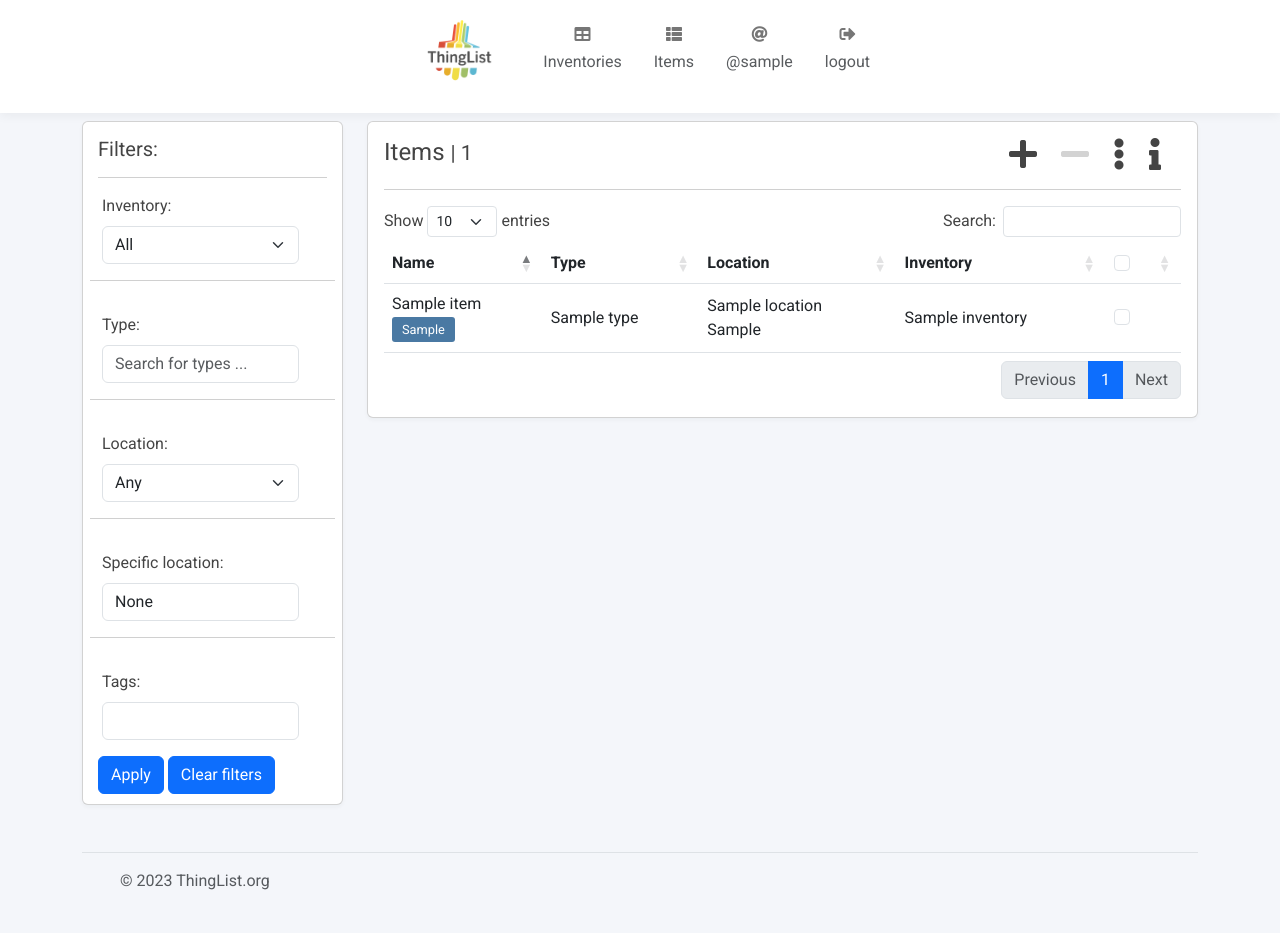
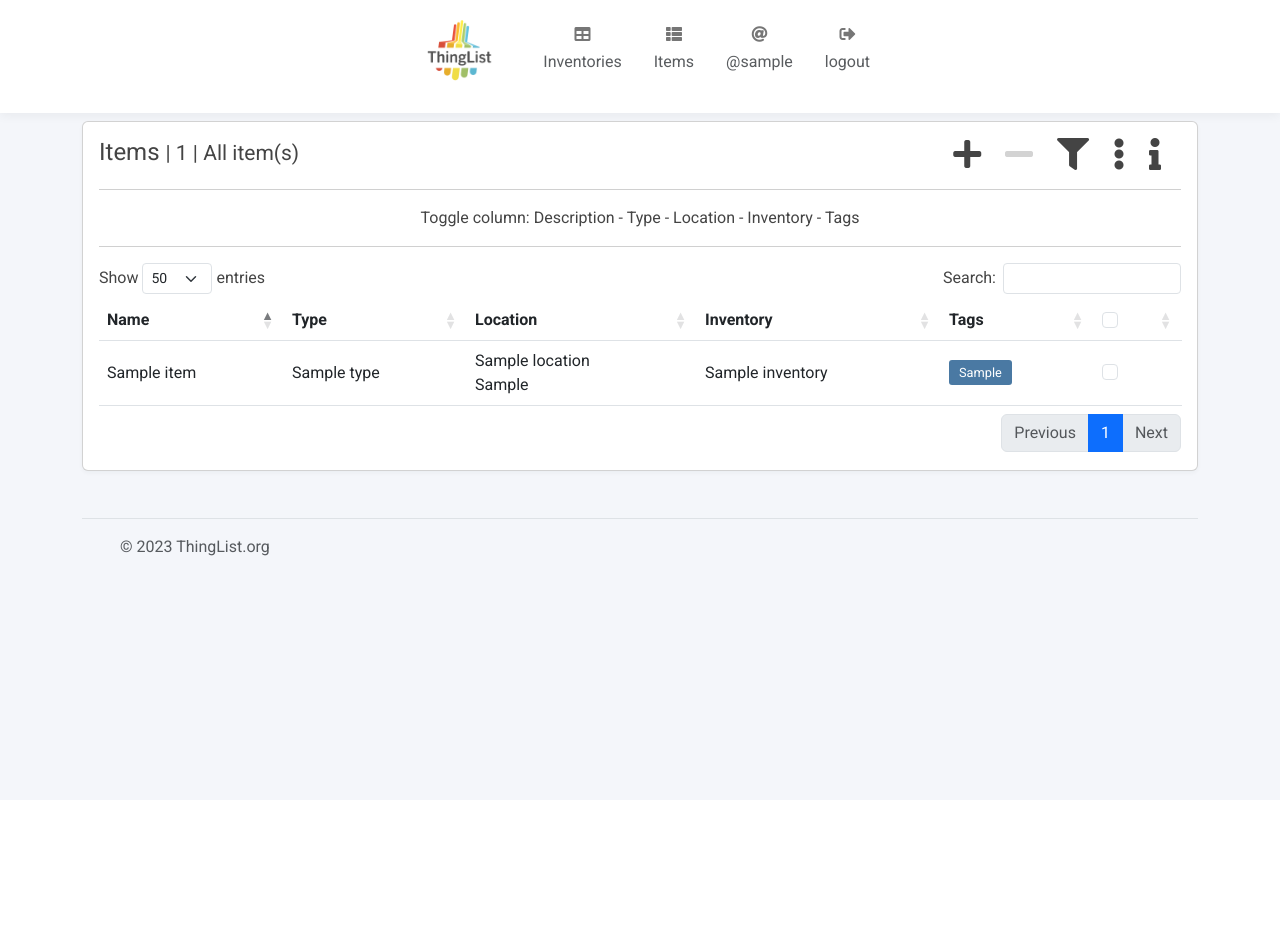
Before and after one commit to snclucas/thing-list, a Flask app: a page that uses templates/item/items.html in a window 1280 px wide. After the commit the page ends 556 px from the top, so only its background shows below. Run offline with Flask 3, Linux system fonts and the light colour scheme; a user stored in the database is signed in; tables that the repository leaves empty hold one stand-in row (values such as "Sample post"); parts of the project's set-up code (start-up, migrations or seed data) failed here and were passed over; some libraries are stand-ins or nearby versions.

Commit message:
Changed the look of the items page

```diff
--- a/models.py
+++ b/models.py
@@ -27,8 +27,6 @@ class Notification(db.Model):
     id = db.Column(db.Integer, primary_key=True, autoincrement=True)
     date = db.Column(db.DateTime(), default=datetime.datetime.now())
     text = db.Column(db.String(50), nullable=True, unique=False)
-    #from_user_id = db.Column(db.Integer, db.ForeignKey('users.id'))
-
     from_user_id = db.Column(db.Integer, db.ForeignKey('users.id'), primary_key=True, nullable=False)
     from_user = db.relationship(User, viewonly=True, load_on_pending=True, lazy='subquery')
 
--- a/routes/item_routes.py
+++ b/routes/item_routes.py
@@ -118,7 +118,10 @@ def edit_item(item_id):
         del form_data["item_description"]
 
         item_tags = request.form.get("item_tags")
-        item_tags = item_tags.split(",")
+        if item_tags != '':
+            item_tags = item_tags.strip().split(",")
+        else:
+            item_tags = []
         del form_data["item_tags"]
 
         item_type = request.form.get("item_type")
--- a/templates/item/_filter_form.html
+++ b/templates/item/_filter_form.html
@@ -1,3 +1,11 @@
+<div class="card">
+    <div class="content">
+        <div class="head">
+            <h5 class="mb-0">Filters:</h5>
+        </div>
+        <hr>
+
+
             <form class="row g-3" method="post" action="">
 
                 {% if user_is_authenticated %}
@@ -41,9 +49,14 @@
                 <hr>
 
                 <div class="row">
-        <div class="col-12">
+                    <div class="col-6">
                         <label class="form-label" for="types_autocomplete">Type:</label>
-            <input id="types_autocomplete" name="item_type" type="text" class="form-control" value="{{ selected_item_type }}">
+                        <input id="types_autocomplete" name="item_type" type="text" class="form-control"
+                               value="{{ selected_item_type }}">
+                    </div>
+                     <div class="col-6">
+                        <label class="form-label" for="plassering">Tags:</label>
+                        <input type="text" class="form-control" name="item_tags" id="form_item_tags" value="{{ tags }}">
                     </div>
                 </div>
 
@@ -51,7 +64,7 @@
 
                 {% if user_is_authenticated %}
                     <div class="row">
-            <div class="col-12">
+                        <div class="col-6">
                             <label class="form-label" for="item_location_filter">Location:</label>
                             <select class="form-select" id="item_location_filter" name="item_location_filter">
 
@@ -71,28 +84,19 @@
 
                             </select>
                         </div>
+                    <div class="col-6">
+                    <label class="form-label" for="plassering">Specific location:</label>
+                            <input type="text" class="form-control" name="item_specific_location"
+                                   id="form_item_specific_location"
+                                   value="{{ item_specific_location }}">
+                    </div>
                     </div>
 
                     <hr>
 
-        <div class="row">
-            <div class="col-12">
-                <label class="form-label" for="plassering">Specific location:</label>
-                <input type="text" class="form-control" name="item_specific_location" id="form_item_specific_location"
-                       value="{{ item_specific_location }}">
-            </div>
-        </div>
-
                 {% endif %}
 
                 <hr>
-
-    <div class="row">
-        <div class="col-12">
-            <label class="form-label" for="plassering">Tags:</label>
-            <input type="text" class="form-control" name="item_tags" id="form_item_tags" value="{{ tags }}">
-        </div>
-    </div>
 
                 <input type="hidden" class="form-control" name="item_id" id="form_item_id" value="-1">
 
@@ -101,3 +105,7 @@
                     <button id="btn-clear-filters" class="btn btn-primary">Clear filters</button>
                 </div>
             </form>
+
+
+    </div>
+</div>
--- a/templates/item/item-list.html
+++ b/templates/item/item-list.html
@@ -1,16 +1,28 @@
 
 
 {% if data_dict | length > 0 %}
+
+    <div class="text-center" style="cursor: pointer;">
+        Toggle column:
+        <a class="toggle-vis" data-column="1">Description</a> -
+        <a class="toggle-vis" data-column="2">Type</a> -
+        <a class="toggle-vis" data-column="3">Location</a> -
+        <a class="toggle-vis" data-column="4">Inventory</a> -
+        <a class="toggle-vis" data-column="5">Tags</a>
+    </div>
+    <hr>
     <div>
         <table class="table collapse show dataTable" id="items-table">
             <thead>
             <tr>
                 <th>Name</th>
+                <th>Description</th>
                 <th>Type</th>
                 {% if user_is_authenticated %}
                     <th>Location</th>
                     <th>Inventory</th>
                 {% endif %}
+                <th>Tags</th>
                 <th>
                     <input class="form-check-input" type="checkbox" value=""
                            id="all-selected-items">
@@ -28,20 +40,24 @@
                 <tr>
                     <td>
                         {% if inventory_slug == "default" %}
+                            <a href="{{ url_for('item.item_with_username_and_inventory', username=username,
+                                inventory_slug="d", item_slug=item_slug) | replace('%40', '@') }}">{{ item.name }}</a>
+                        {% elif inventory_slug == "all" %}
+
+                            {% if item.inventories | length > 0 %}
                                 <a href="{{ url_for('item.item_with_username_and_inventory', username=username,
-                                inventory_slug="d", item_slug=item_slug) | replace('%40', '@') }}">{{ item.name }}</a>
+                                inventory_slug=item.inventories[0].slug, item_slug=item_slug) | replace('%40', '@') }}">{{ item.name }}</a>
                             {% else %}
-                                <a href="{{ url_for('item.item_with_username_and_inventory', username=username,
+                                {{ item.name }}
+                            {% endif %}
+                        {% else %}
+                            <a href="{{ url_for('item.item_with_username_and_inventory', username=username,
                                 inventory_slug=inventory.slug, item_slug=item_slug) | replace('%40', '@') }}">{{ item.name }}</a>
                         {% endif %}
 
-                        <br>
-                        {% for tag in item.tags %}
-                            <a href="{{ url_for('items.items_with_username_and_inventory', username=username, inventory_slug=inventory_slug) | replace('%40', '@') }}?tags={{ tag.tag | replace('@#$', ' ') }}">
-                                <span class="tag_list">{{ tag.tag | replace('@#$', ' ') }}</span>
-                            </a>
-                        {% endfor %}
-
+                    </td>
+                    <td>
+                        {{ item.description }}
                     </td>
 
                     <td id="table_item_desc_{{ item['id'] }}">
@@ -64,7 +80,6 @@
                             {% for inv in item.inventories %}
 
                                 {% if "__default__" not in  inv.name %}
-
                                     <a href="{{ url_for('items.items_with_username_and_inventory', username=username, inventory_slug=inv.slug) | replace('%40', '@') }}">{{ inv.name }}</a>
                                     <br>
                                 {% else %}
@@ -72,9 +87,16 @@
                                 {% endif %}
 
                             {% endfor %}
-
                         </td>
                     {% endif %}
+
+                    <td>
+                        {% for tag in item.tags %}
+                            <a href="{{ url_for('items.items_with_username_and_inventory', username=username, inventory_slug=inventory_slug) | replace('%40', '@') }}?tags={{ tag.tag | replace('@#$', ' ') }}">
+                                <span class="tag_list">{{ tag.tag | replace('@#$', ' ') }}</span>
+                            </a>
+                        {% endfor %}
+                    </td>
 
                     <td>
                         {% if user_is_authenticated %}
--- a/templates/item/items.html
+++ b/templates/item/items.html
@@ -17,23 +17,10 @@
     <div class="content">
         <div class="container">
 
+
             <div class="row">
-                <div class="col-md-3">
-                    <div class="card">
-                        <div class="content">
-                            <div class="head">
-                                <h5 class="mb-0">Filters:</h5>
-                            </div>
-                            <hr>
-                            <div class="canvas-wrapper">
-                                {% include 'item/_filter_form.html' %}
-                            </div>
-                        </div>
-                    </div>
 
-                </div>
-
-                <div class="col-md-9">
+                <div class="col-md-12">
 
                     <div class="card">
 
@@ -49,7 +36,10 @@
                                                 {% set inv_name = inventory.name %}
                                             {% endif %}
                                             | {{ inv_name }}
+                                            {% else %}
+                                            | All item(s)
                                         {% endif %}
+
                                     </small>
                                     </h4>
                                 </div>
@@ -62,7 +52,8 @@
                                                 {% if is_inventory_owner or inventory_access_level == 1 %}
 
                                                     <a data-bs-toggle="collapse" href="#collapseAddItem"
-                                                   role="button" aria-expanded="false" aria-controls="collapseExample">
+                                                       role="button" aria-expanded="false"
+                                                       aria-controls="collapseExample">
                                                 <span class="fas fa-plus fa-2x"
                                                       style="display: inline-block; margin-right: 20px;"></span>
                                                     </a>
@@ -74,13 +65,20 @@
                                                       style="color:lightgray; display: inline-block; margin-right: 20px;"></span>
                                                     </a>
 
+
+                                                    <a data-bs-toggle="collapse" href="#collapseFilter"
+                                                       role="button" aria-expanded="false"
+                                                       aria-controls="collapseFilter">
+                                                <span class="fas fa-filter fa-2x"
+                                                      style="display: inline-block; margin-right: 20px;"></span>
+                                                    </a>
+
+
                                                     <span class="fas fa-ellipsis-v fa-2x" data-bs-toggle="collapse"
                                                           href="#collapseButtonBar"
                                                           style="display: inline-block; margin-right: 20px;cursor: pointer;"></span>
 
                                                 {% endif %}
-
-
 
 
                                                 <span class="fas fa-info fa-2x" data-bs-toggle="collapse"
@@ -110,6 +108,12 @@
                             <div class="row">
                                 <div class="col-md-12">
                                     {% if user_is_authenticated %}
+
+                                        <div class="collapse" id="collapseFilter" aria-expanded="false">
+
+                                            {% include 'item/_filter_form.html' %}
+
+                                        </div>
 
                                         <div class="collapse" id="collapseItemsHelp" aria-expanded="false">
                                             <div class="card card-body">
@@ -147,6 +151,7 @@
                                                 <button id="cancel-delete-items-btn" type="button"
                                                         class="btn btn-primary btn-sm">Cancel
                                                 </button>
+                                                <hr>
                                             </div>
                                         </div>
 
@@ -177,6 +182,7 @@
 
             </div>
 
+
         </div>
     </div>
 
@@ -190,12 +196,21 @@
     <script>
         $(document).ready(function () {
 
-            $('#items-table').DataTable({
+            const table = new DataTable('#items-table', {
                 "searching": true,
                 paging: true,
                 ordering: true,
-                info: true
+                info: true,
+                stateSave: true,
+                "pageLength": 50,
+                columnDefs: [
+                    {
+                        target: 1,
+                        visible: false
+                    }
+                ]
             });
+
 
             $('#item-field-table').DataTable({
                 "searching": true,
@@ -209,6 +224,18 @@
                 paging: true,
                 ordering: true,
                 info: true
+            });
+
+            document.querySelectorAll('a.toggle-vis').forEach((el) => {
+                el.addEventListener('click', function (e) {
+                    e.preventDefault();
+
+                    let columnIdx = e.target.getAttribute('data-column');
+                    let column = table.column(columnIdx);
+
+                    // Toggle the visibility
+                    column.visible(!column.visible());
+                });
             });
 
         });
@@ -669,10 +696,6 @@
         });
 
 
-
-
-
-
     </script>
 
 {% endblock %}
```
Also changed, not shown: data/fields.csv (+8 -0 lines), database_functions.py (+27 -22 lines). Lines whose indentation alone changed are shown as unchanged.
